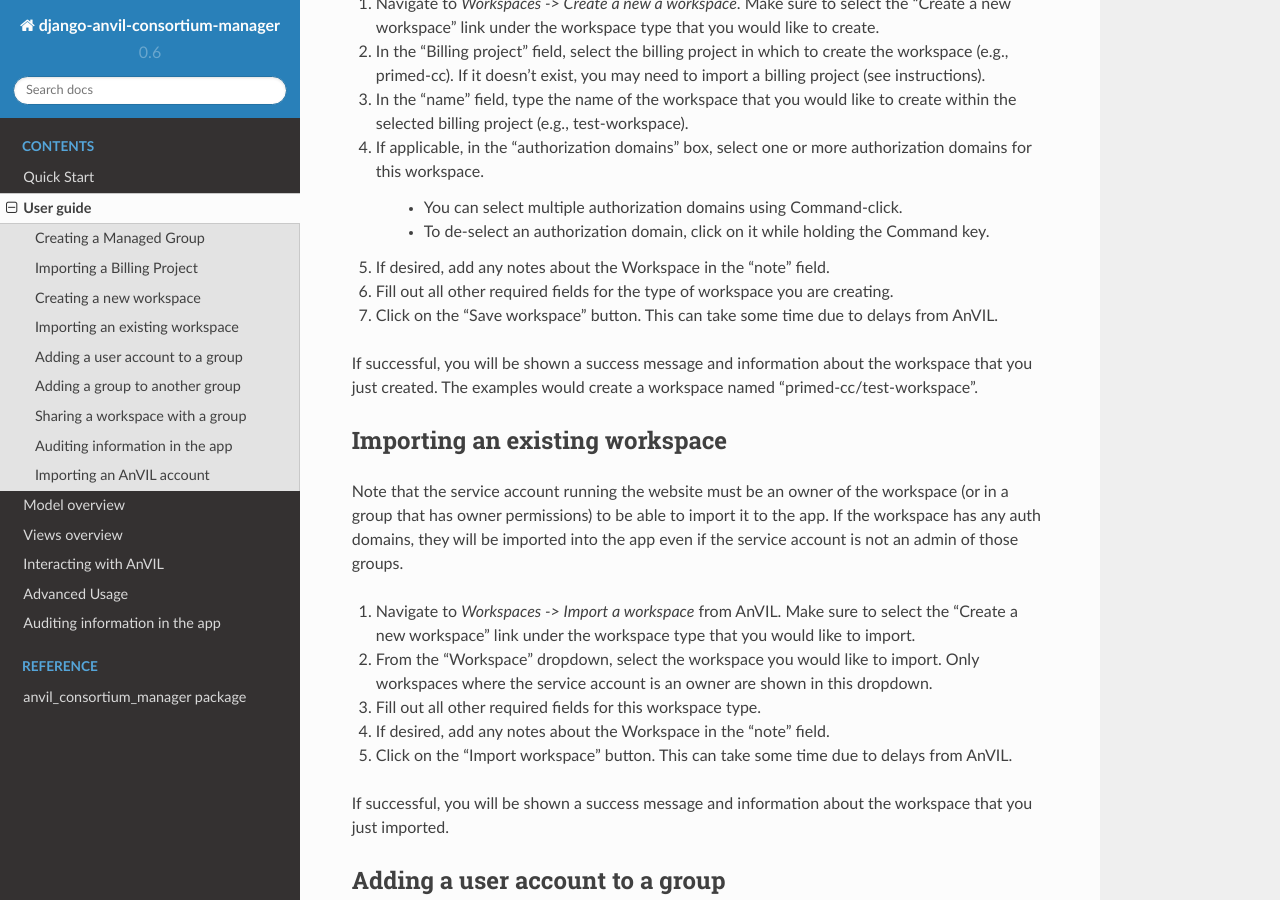
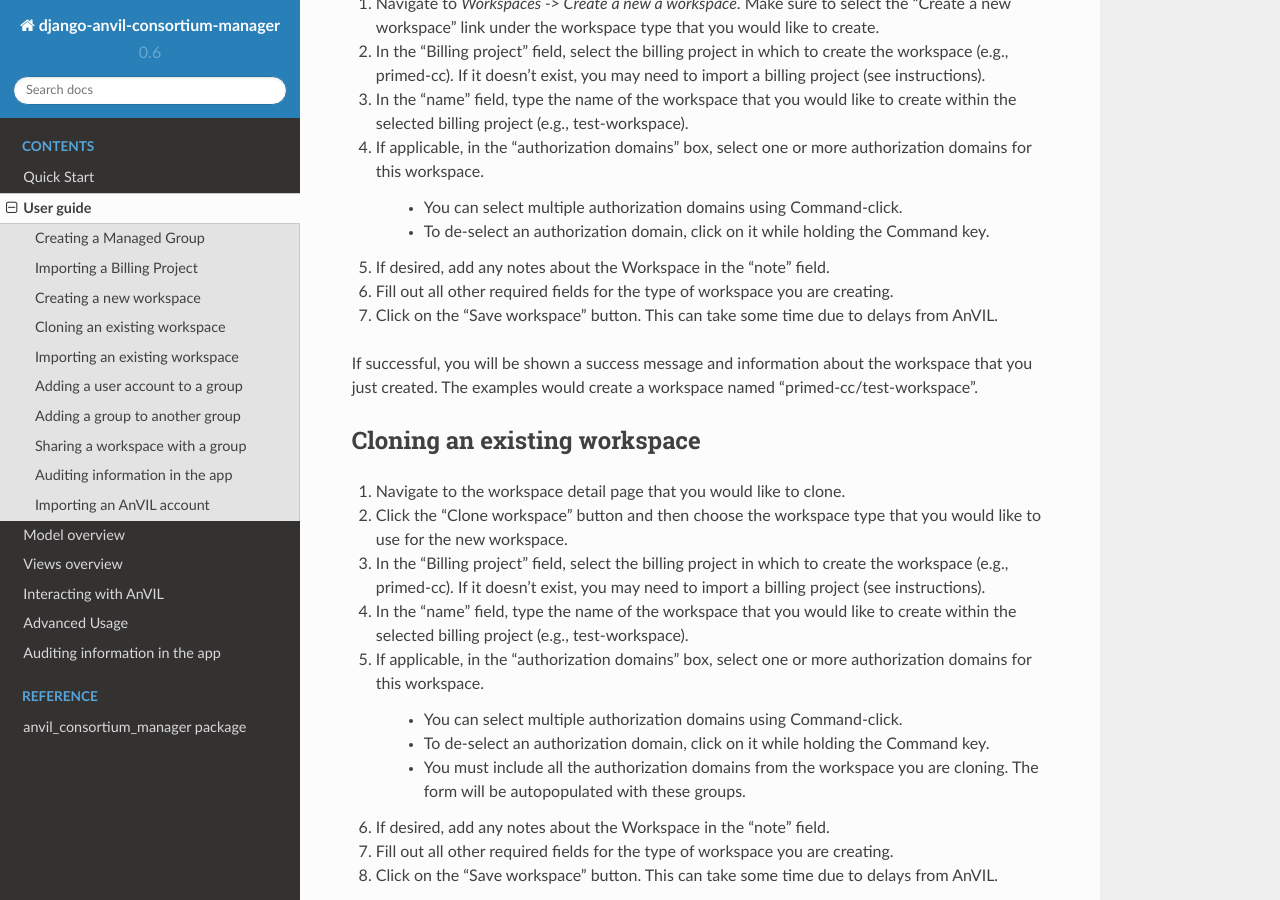
Before and after one commit to UW-GAC/django-anvil-consortium-manager, a Sphinx documentation site: the page built from docs/user_guide.rst, in a window 1280 px wide and 900 px high, scrolled down 792 px. Built offline with Sphinx 7.4.7 and the Read the Docs theme 2.0.0, drawn with Linux system fonts in a browser that asks for light colours.

Commit message:
Add info about cloning a workspace to docs

```diff
--- a/docs/user_guide.rst
+++ b/docs/user_guide.rst
@@ -52,6 +52,31 @@ Creating a new workspace
 6. Fill out all other required fields for the type of workspace you are creating.
 
 7. Click on the "Save workspace" button. This can take some time due to delays from AnVIL.
+
+If successful, you will be shown a success message and information about the workspace that you just created. The examples would create a workspace named "primed-cc/test-workspace".
+
+Cloning an existing workspace
+-----------------------------
+
+1. Navigate to the workspace detail page that you would like to clone.
+
+2. Click the "Clone workspace" button and then choose the workspace type that you would like to use for the new workspace.
+
+3. In the "Billing project" field, select the billing project in which to create the workspace (e.g., primed-cc). If it doesn’t exist, you may need to import a billing project (see instructions).
+
+4. In the "name" field, type the name of the workspace that you would like to create within the selected billing project (e.g., test-workspace).
+
+5. If applicable, in the "authorization domains" box, select one or more authorization domains for this workspace.
+
+    * You can select multiple authorization domains using Command-click.
+    * To de-select an authorization domain, click on it while holding the Command key.
+    * You must include all the authorization domains from the workspace you are cloning. The form will be autopopulated with these groups.
+
+6. If desired, add any notes about the Workspace in the "note" field.
+
+7. Fill out all other required fields for the type of workspace you are creating.
+
+8. Click on the "Save workspace" button. This can take some time due to delays from AnVIL.
 
 If successful, you will be shown a success message and information about the workspace that you just created. The examples would create a workspace named "primed-cc/test-workspace".
 
```
